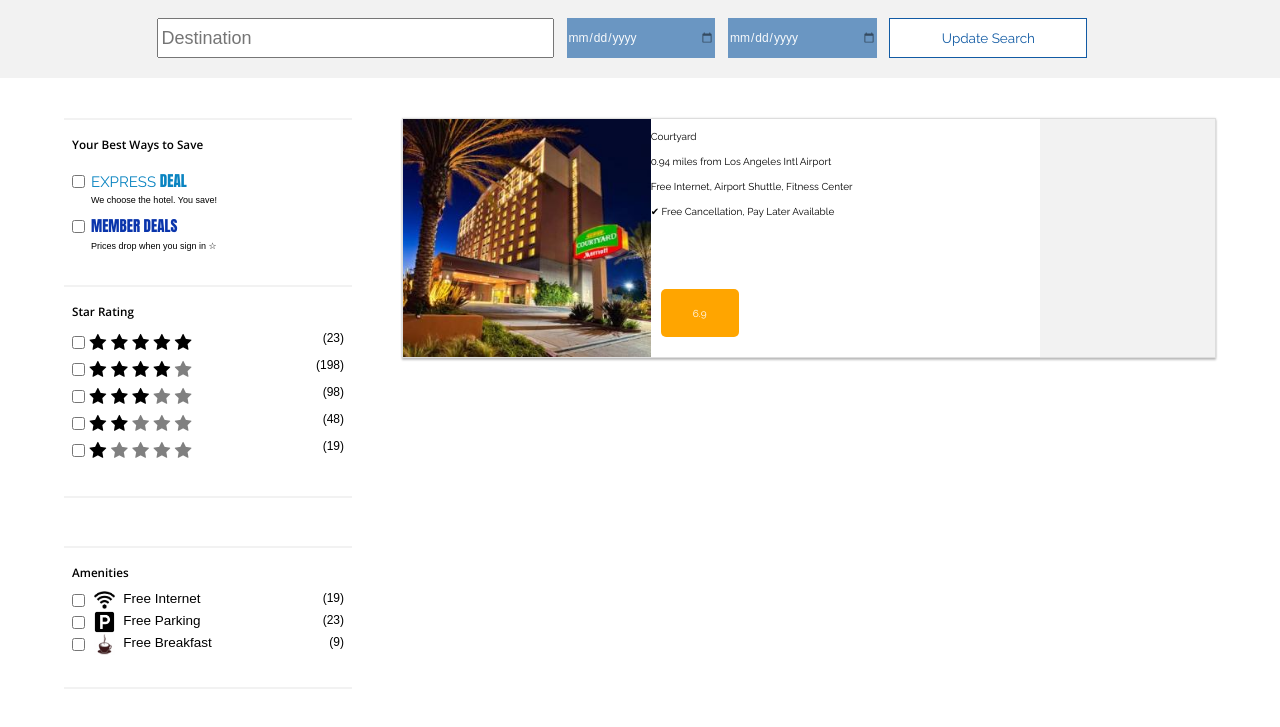
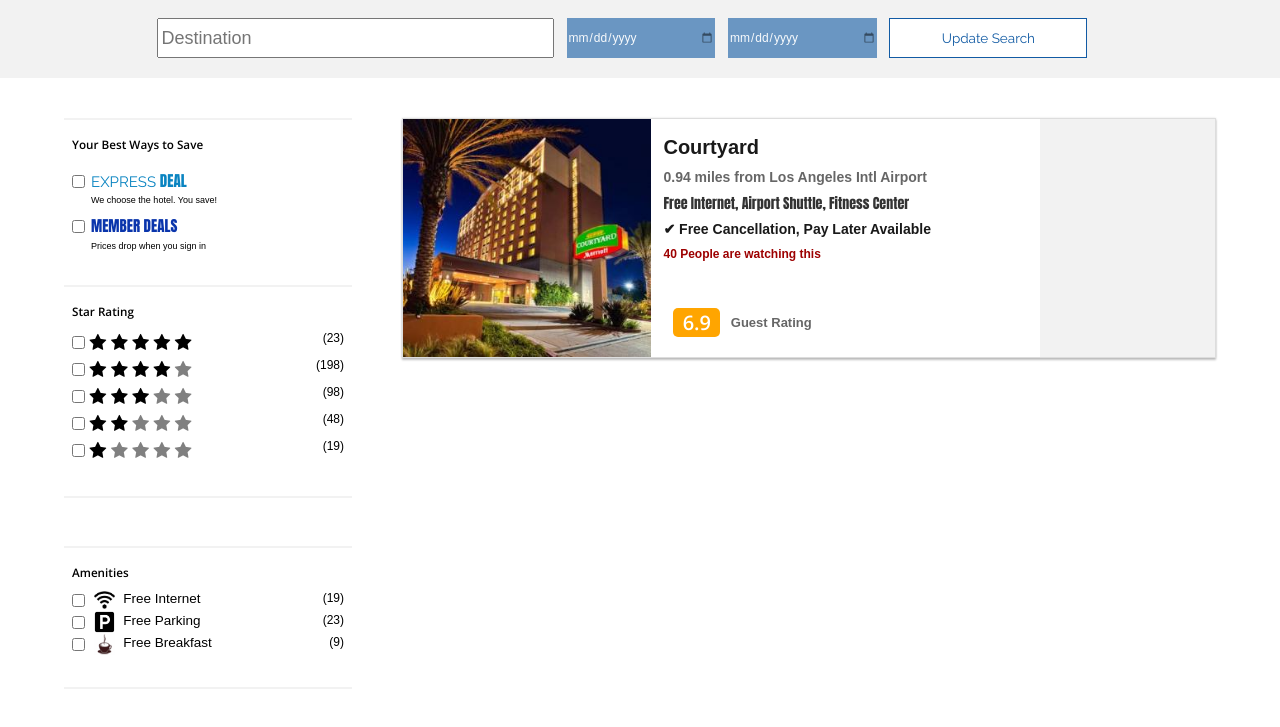
Before and after one commit to arvinaloumian1/arvinaloumian1.github.io, a plain HTML site: page search-result.html in a window 1280 px wide. Shown: the part 67-794 px from the top of the page. Drawn offline with nearby package versions, Linux system fonts and the light colour scheme; a web font is replaced by a local one.

Commit message:
10-23-2017-1-15

```diff
--- a/css/search-style.css
+++ b/css/search-style.css
@@ -346,9 +346,78 @@ float: left;
 .hotel-result-deteil{
 	height: 100%;
 	width:48%;
-	/*background-color: green;*/
+	padding: 1vh 1vw;
 	float: left;
 	position: relative;
+	font-family: 'Indie', sans-serif;
+	font-size: 2em;
+}
+.hotel-result-deteil p{
+	margin: 5px auto;
+}
+
+#hotel-name{
+		font-size: 1em;
+	font-weight: bold;
+	color: rgba(0,0,0,.9);
+}
+#hotel-distance{
+	font-size: .7em;
+	font-weight: bold;
+	color: rgba(0,0,0,.6);
+}
+
+#hotel-amenities{
+	 font-family: 'Anton', sans-serif;
+	font-style: normal;
+	font-variant: normal;
+   font-size: .7em;
+   color: rgba(0,0,0,.8);
+}
+
+#hotel-cancellation{
+	font-size: .7em;
+	font-weight: bold;
+	color: rgba(0,0,0,.9);
+}
+#hotel-watch{
+		font-size: .6em;
+	font-weight: bold;
+	color: rgb(157, 0, 0);
+}
+
+.rate-container{
+	width: 12%;
+	height: 12%;
+	border-radius: 5px;
+	text-align: center;
+	vertical-align: middle;
+	position: absolute;
+	bottom: 20px;
+	display: flex;
+	justify-content: center; /* align horizontal */
+	align-items: center; /* align vertical */
+	margin-left: 10px;
+	background-color: orange;
+	color: white;
+	font-family: 'Open Sans', sans-serif;
+    font-weight: 600;
+    font-size: 1em;
+}
+.guest-rating-holder{
+	height: 12%;
+	vertical-align: middle;
+	position: absolute;
+	bottom: 20px;
+	left: 18%;
+	display: flex;
+	justify-content: center; /* align horizontal */
+	align-items: center; /* align vertical */
+	margin-left: 10px;
+	font-size: .65em;
+	font-weight: bold;
+	color: rgba(0,0,0,.6);
+
 }
 .hotel-result-price{
 	height: 100%;
@@ -360,26 +429,5 @@ float: left;
 	/*vertical-align: middle;*/
 	/*border: 1px solid black;*/
 }
-
-.rate-container{
-	width: 20%;
-	height: 20%;
-	/*line-height: 20%;*/
-	background-color: orange;
-	color: white;
-	border-radius: 5px;
-	text-align: center;
-	vertical-align: middle;
-	position: absolute;
-	bottom: 20px;
-	display: flex;
-	justify-content: center; /* align horizontal */
-	align-items: center; /* align vertical */
-	margin-left: 10px;
-}
-.rate-container-text{
-	/*line-height: 20px;*/
-	/*border: 1px solid black;*/
-}
 /********************main-result***********************/
 /********************main-content***********************/
--- a/search-result.html
+++ b/search-result.html
@@ -9,12 +9,15 @@
 
   <link href="https://fonts.googleapis.com/css?family=Raleway:400,400i,500,600,700,800" rel="stylesheet">
   <link href="https://fonts.googleapis.com/css?family=Lobster" rel="stylesheet">
+  <!-- hot places -->
   <link href="https://fonts.googleapis.com/css?family=Pacifico" rel="stylesheet">
   <link href="https://fonts.googleapis.com/css?family=Ribeye+Marrow" rel="stylesheet">
   <link href="https://fonts.googleapis.com/css?family=Abril+Fatface" rel="stylesheet">
   <link href="https://fonts.googleapis.com/css?family=Indie+Flower" rel="stylesheet">
+  <link href="https://fonts.googleapis.com/css?family=Kumar+One+Outline" rel="stylesheet">
+  <!-- hot places -->
+
   <link href="https://fonts.googleapis.com/css?family=Open+Sans:400,600,700" rel="stylesheet">
-  <link href="https://fonts.googleapis.com/css?family=Kumar+One+Outline" rel="stylesheet">
   <link href="https://fonts.googleapis.com/css?family=Anton" rel="stylesheet">
   <link href="https://fonts.googleapis.com/css?family=Source+Sans+Pro:200i,300i,400" rel="stylesheet">
   <link href="https://fonts.googleapis.com/css?family=Archivo+Black" rel="stylesheet">
@@ -67,14 +70,14 @@
             <div class="checkbox-content">
               <div class="icon-text-2"><span>MEMBER DEALS</span></div>
               <div class="checkbox-plain-text">
-                <p>Prices drop when you sign in ☆</p>
+                <p>Prices drop when you sign in</p>
               </div>
             </div>
             </div>
         </div>
 <div id="star-rating" class="side-content-deteil clearfix">
           <p id="member-deal-p">Star Rating</p>
-<div class="star-holder clearfix">
+        <div class="clearfix">
             <div id="five-star-rating" class="clearfix">
               <input class="star-checkbox-5" type="checkbox" ng-checked="sopqFilterCheck">
               <span class="fa fa-star checked"></span>
@@ -85,8 +88,7 @@
             </div>
             <div class="count">(23)</div>
           </div>
-
-          <div class="star-holder clearfix">
+          <div class="clearfix">
             <div id="four-star-rating" class="clearfix">
               <input class="star-checkbox-5" type="checkbox" ng-checked="sopqFilterCheck">
               <span class="fa fa-star checked"></span>
@@ -97,8 +99,7 @@
             </div>
             <div class="count">(198)</div>
           </div>
-
-          <div class="star-holder clearfix">
+          <div class="clearfix">
             <div id="three-star-rating" class="clearfix">
               <input class="star-checkbox-5" type="checkbox" ng-checked="sopqFilterCheck">
               <span class="fa fa-star checked"></span>
@@ -109,8 +110,7 @@
             </div>
             <div class="count">(98)</div>
           </div>
-
-          <div class="star-holder clearfix">
+          <div class="clearfix">
             <div id="two-star-rating" class="clearfix">
               <input class="star-checkbox-5" type="checkbox" ng-checked="sopqFilterCheck">
               <span class="fa fa-star checked"></span>
@@ -121,8 +121,7 @@
             </div>
             <div class="count">(48)</div>
           </div>
-
-          <div class="star-holder clearfix">
+          <div class="clearfix">
             <div id="one-star-rating" class="clearfix">
               <input class="star-checkbox-5" type="checkbox" ng-checked="sopqFilterCheck">
               <span class="fa fa-star checked"></span>
@@ -133,7 +132,6 @@
             </div>
             <div class="count">(19)</div>
           </div>
-
          </div>
 
         <div id="price-filter" class="side-content-deteil clearfix"></div>
@@ -171,16 +169,17 @@
             <img class="hotel-img-responsive" src="hotel-search-image/courtyard.jpg">
           </div>
           <div class="hotel-result-deteil">
-            <p>Courtyard</p>
-            <p>0.94 miles from Los Angeles Intl Airport</p>
-            <p>Free Internet, Airport Shuttle, Fitness Center</p>
-            <p>&#10004 Free Cancellation, Pay Later Available</p>
-            <div class="rate-container">6.9
-              <!-- <div class="hotel-result-price-text">6.9</div> -->
+            <p id="hotel-name">Courtyard</p>
+            <p id="hotel-distance">0.94 miles from Los Angeles Intl Airport</p>
+            <p id="hotel-amenities">Free Internet, Airport Shuttle, Fitness Center</p>
+            <p id="hotel-cancellation">&#10004 Free Cancellation, Pay Later Available</p>
+            <p id="hotel-watch">40 People are watching this</p>
+            <div class="rate-container">
+              6.9
             </div>
+            <div class="guest-rating-holder">Guest Rating</div>
           </div>
           <div class="hotel-result-price">
-
           </div>
         </div>
       </section>
```
Lines whose indentation alone changed are shown as unchanged.
